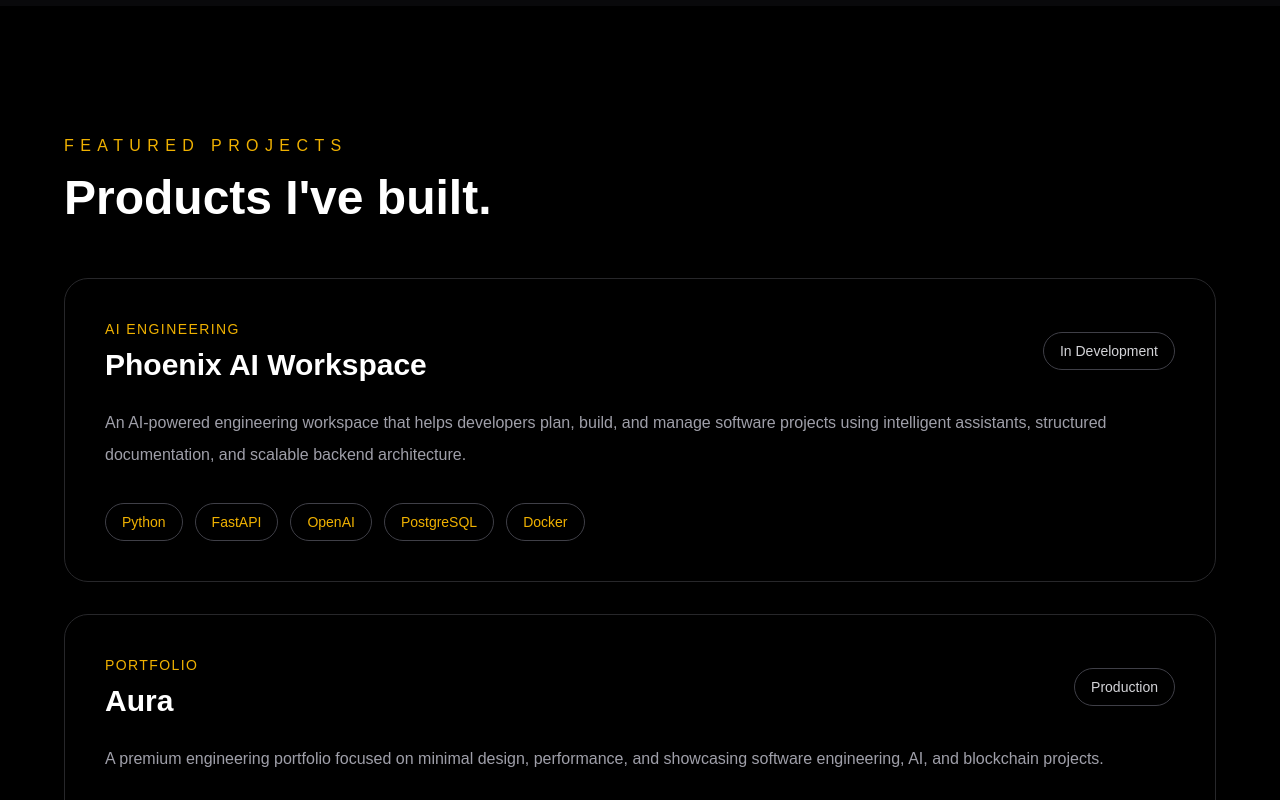
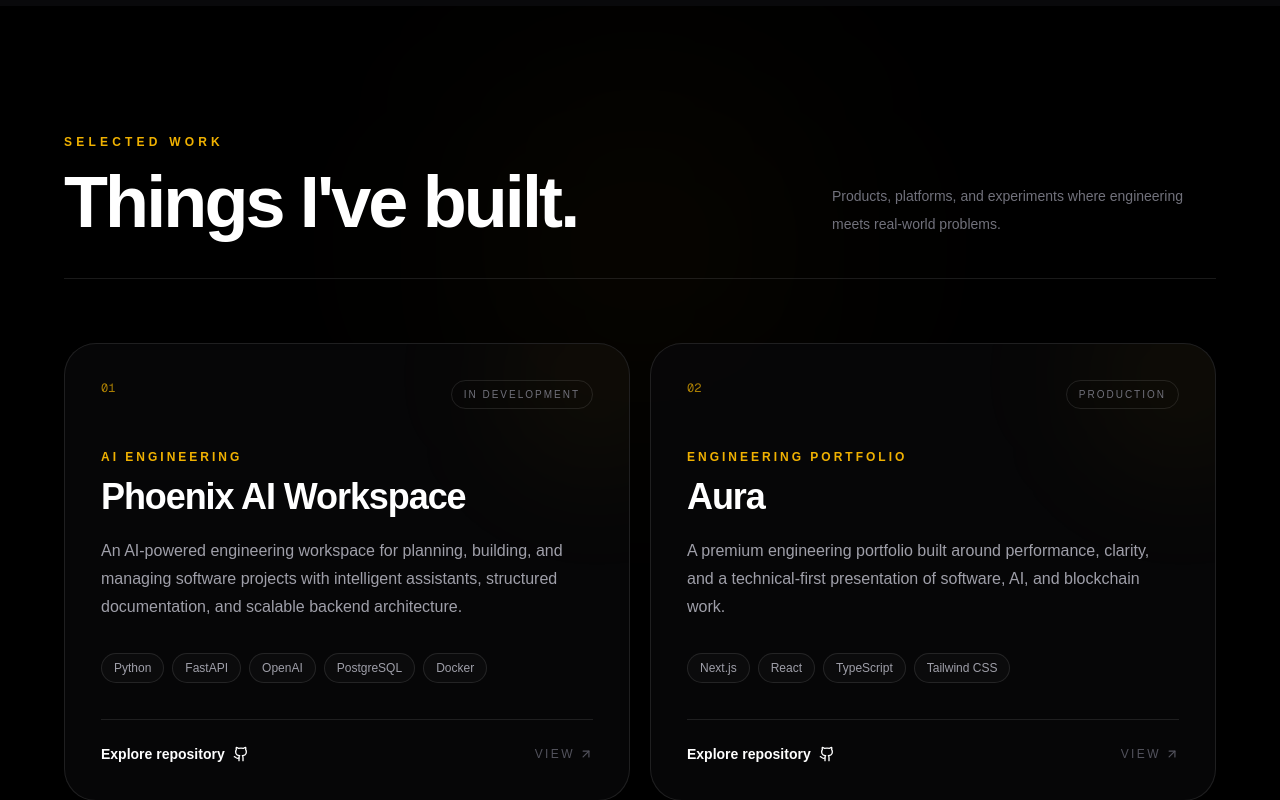
Before and after one commit to kunaaisylvia/aura-farm, a Next.js app in the folder web/: page / in a window 1280 px wide. Shown: the part 5460-6260 px from the top of the page. Built offline with nearby package versions, Linux system fonts and the light colour scheme.

Commit message:
feat: upgrade projects section

```diff
--- a/web/components/Projects.tsx
+++ b/web/components/Projects.tsx
@@ -1,110 +1,100 @@
+import { ArrowUpRight, Github, Layers3 } from "lucide-react";
+import Reveal from "./Reveal";
+
 export default function Projects() {
   const projects = [
     {
+      number: "01",
       title: "Phoenix AI Workspace",
       category: "AI Engineering",
       status: "In Development",
       description:
-        "An AI-powered engineering workspace that helps developers plan, build, and manage software projects using intelligent assistants, structured documentation, and scalable backend architecture.",
-      tech: [
-        "Python",
-        "FastAPI",
-        "OpenAI",
-        "PostgreSQL",
-        "Docker",
-      ],
+        "An AI-powered engineering workspace for planning, building, and managing software projects with intelligent assistants, structured documentation, and scalable backend architecture.",
+      tech: ["Python", "FastAPI", "OpenAI", "PostgreSQL", "Docker"],
+      featured: true,
+      href: "https://github.com/kunaaisylvia/phoenix-ai-workspace",
     },
     {
+      number: "02",
       title: "Aura",
-      category: "Portfolio",
+      category: "Engineering Portfolio",
       status: "Production",
       description:
-        "A premium engineering portfolio focused on minimal design, performance, and showcasing software engineering, AI, and blockchain projects.",
-      tech: [
-        "Next.js",
-        "React",
-        "TypeScript",
-        "Tailwind CSS",
-      ],
+        "A premium engineering portfolio built around performance, clarity, and a technical-first presentation of software, AI, and blockchain work.",
+      tech: ["Next.js", "React", "TypeScript", "Tailwind CSS"],
+      href: "https://github.com/kunaaisylvia/aura-farm",
     },
     {
+      number: "03",
       title: "AI Distributor Management System",
       category: "Business Intelligence",
       status: "Private",
       description:
-        "An intelligent distributor management platform combining automation, analytics, and AI to streamline operations and improve business decision-making.",
-      tech: [
-        "Python",
-        "FastAPI",
-        "PostgreSQL",
-        "AI",
-      ],
+        "An intelligent operations platform combining automation, analytics, and AI to streamline distributor workflows and support better business decisions.",
+      tech: ["Python", "FastAPI", "PostgreSQL", "AI"],
     },
     {
+      number: "04",
       title: "Blockchain Application",
       category: "Web3",
       status: "Prototype",
       description:
-        "A decentralized application demonstrating smart contracts, blockchain architecture, and modern Web3 development principles.",
-      tech: [
-        "Solidity",
-        "Ethereum",
-        "Web3",
-      ],
+        "A decentralized application exploring smart contracts, blockchain architecture, and modern Web3 development patterns.",
+      tech: ["Solidity", "Ethereum", "Web3"],
     },
   ];
 
   return (
-    <section
-      id="projects"
-      className="bg-black text-white py-32 px-8"
-    >
-      <div className="max-w-6xl mx-auto">
-        <p className="uppercase tracking-[0.4em] text-yellow-500 mb-4">
-          Featured Projects
-        </p>
+    <section id="projects" className="relative overflow-hidden bg-black px-6 py-32 text-white sm:px-10 lg:px-16">
+      <div className="pointer-events-none absolute left-1/2 top-20 h-80 w-80 -translate-x-1/2 rounded-full bg-yellow-500/[0.04] blur-[120px]" />
 
-        <h2 className="text-5xl font-bold mb-14">
-          Products I've built.
-        </h2>
+      <div className="relative mx-auto max-w-7xl">
+        <Reveal>
+          <div className="mb-16 flex flex-col gap-6 border-b border-white/10 pb-10 md:flex-row md:items-end md:justify-between">
+            <div>
+              <p className="mb-4 text-xs font-semibold uppercase tracking-[0.35em] text-yellow-500">Selected work</p>
+              <h2 className="max-w-3xl text-5xl font-black tracking-[-0.04em] sm:text-6xl lg:text-7xl">Things I&apos;ve built.</h2>
+            </div>
+            <p className="max-w-sm text-sm leading-7 text-zinc-500">Products, platforms, and experiments where engineering meets real-world problems.</p>
+          </div>
+        </Reveal>
 
-        <div className="space-y-8">
-          {projects.map((project) => (
-            <div
-              key={project.title}
-              className="border border-zinc-800 rounded-3xl p-10 hover:border-yellow-500 transition duration-300"
-            >
-              <div className="flex flex-col md:flex-row md:items-center md:justify-between gap-4 mb-6">
-                <div>
-                  <p className="text-yellow-500 uppercase tracking-widest text-sm">
-                    {project.category}
-                  </p>
-
-                  <h3 className="text-3xl font-bold mt-2">
-                    {project.title}
-                  </h3>
+        <div className="grid gap-5 lg:grid-cols-2">
+          {projects.map((project, index) => (
+            <Reveal key={project.title} delay={index * 0.06}>
+              <article className={`group relative h-full overflow-hidden rounded-[2rem] border border-white/10 bg-zinc-950/70 p-7 transition duration-500 hover:-translate-y-1 hover:border-yellow-500/30 hover:bg-zinc-900/70 sm:p-9 ${project.featured ? "lg:col-span-2" : ""}`}>
+                <div className="absolute right-0 top-0 h-48 w-48 translate-x-1/3 -translate-y-1/3 rounded-full bg-yellow-500/[0.05] blur-3xl transition duration-500 group-hover:bg-yellow-500/10" />
+                <div className="relative">
+                  <div className="flex items-start justify-between gap-5">
+                    <span className="font-mono text-xs text-yellow-500/70">{project.number}</span>
+                    <span className="rounded-full border border-white/10 px-3 py-1.5 text-[10px] uppercase tracking-[0.2em] text-zinc-500">{project.status}</span>
                   </div>
 
-                <span className="border border-zinc-700 rounded-full px-4 py-2 text-sm text-zinc-300 w-fit">
-                  {project.status}
-                </span>
+                  <div className="mt-10 max-w-3xl">
+                    <p className="text-xs font-semibold uppercase tracking-[0.25em] text-yellow-500">{project.category}</p>
+                    <h3 className="mt-3 text-3xl font-bold tracking-[-0.03em] sm:text-4xl">{project.title}</h3>
+                    <p className="mt-5 max-w-2xl text-sm leading-7 text-zinc-400 sm:text-base">{project.description}</p>
                   </div>
 
-              <p className="text-zinc-400 leading-8 mb-8">
-                {project.description}
-              </p>
-
-              <div className="flex flex-wrap gap-3">
+                  <div className="mt-8 flex flex-wrap items-center gap-2">
                     {project.tech.map((item) => (
-                  <span
-                    key={item}
-                    className="border border-zinc-700 rounded-full px-4 py-2 text-sm text-yellow-500"
-                  >
-                    {item}
-                  </span>
+                      <span key={item} className="rounded-full border border-white/10 bg-white/[0.025] px-3 py-1.5 text-xs text-zinc-400">{item}</span>
                     ))}
                   </div>
+
+                  <div className="mt-9 flex items-center gap-5 border-t border-white/10 pt-6">
+                    {project.href ? (
+                      <a href={project.href} target="_blank" rel="noopener noreferrer" className="inline-flex items-center gap-2 text-sm font-semibold text-white transition hover:text-yellow-500">
+                        Explore repository <Github size={16} />
+                      </a>
+                    ) : (
+                      <span className="inline-flex items-center gap-2 text-sm text-zinc-600"><Layers3 size={16} /> Case study coming soon</span>
+                    )}
+                    <span className="ml-auto inline-flex items-center gap-1 text-xs uppercase tracking-[0.2em] text-zinc-600 transition group-hover:text-yellow-500">View <ArrowUpRight size={14} /></span>
                   </div>
+                </div>
+              </article>
+            </Reveal>
           ))}
         </div>
       </div>
```
Lines whose indentation alone changed are shown as unchanged.
